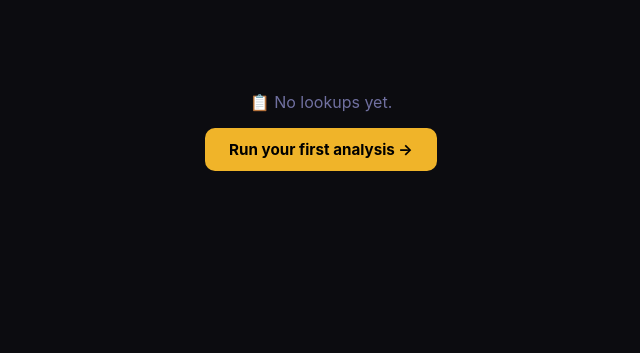
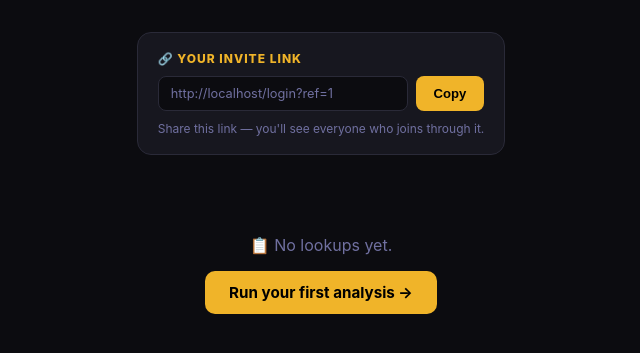
Before and after one commit to Oidas1/whowins, a Flask app: page /journal in a window 1280 px wide. Shown: the part 57-410 px from the top of the page, without its empty margins (319-959 px from the left). Run offline with Flask 3, Linux system fonts and the light colour scheme; the visitor is signed in with stand-in values (Sample User, id 1); data comes from the database, SQL or seed files in the repository; data that the repository does not hold is empty.

Commit message:
Add referral tracking and admin user dashboard

```diff
--- a/app.py
+++ b/app.py
@@ -32,6 +32,14 @@ RENDER_SERVICE_ID = os.environ.get('RENDER_SERVICE_ID', '')
 _password_store = {'value': os.environ.get('SITE_PASSWORD', 'whowins2026')}
 
 # ── Models ────────────────────────────────────────────────────────────────────
+
+class UserProfile(db.Model):
+    __tablename__ = 'ww_users'
+    id          = db.Column(db.Integer, primary_key=True)
+    user_uid    = db.Column(db.String(64), unique=True, nullable=False, index=True)
+    referred_by = db.Column(db.String(64), nullable=True)   # uid of referrer
+    first_seen  = db.Column(db.DateTime, default=datetime.utcnow)
+    last_seen   = db.Column(db.DateTime, default=datetime.utcnow)
 
 class Query(db.Model):
     __tablename__ = 'ww_queries'
@@ -97,21 +105,38 @@ def is_authed():
 def get_user_uid():
     if 'user_uid' not in session:
         session['user_uid'] = str(uuid.uuid4())
-    return session['user_uid']
+    uid = session['user_uid']
+    profile = UserProfile.query.filter_by(user_uid=uid).first()
+    if profile is None:
+        profile = UserProfile(
+            user_uid=uid,
+            referred_by=session.get('ref')
+        )
+        db.session.add(profile)
+        db.session.commit()
+    else:
+        profile.last_seen = datetime.utcnow()
+        db.session.commit()
+    return uid
 
 # ── Auth routes ───────────────────────────────────────────────────────────────
 
 @app.route('/login', methods=['GET', 'POST'])
 def login():
+    # Store referral code from URL before login
+    ref = request.args.get('ref') or request.form.get('ref')
+    if ref:
+        session['ref'] = ref
+
     error = None
     if request.method == 'POST':
         if request.form.get('password') == get_password():
             session['authed'] = True
-            get_user_uid()          # assign persistent user ID on first login
+            get_user_uid()
             rotate_password()
             return redirect(url_for('index'))
         error = 'Wrong password. Try again.'
-    return render_template('login.html', error=error)
+    return render_template('login.html', error=error, ref=ref or session.get('ref', ''))
 
 @app.route('/logout')
 def logout():
@@ -123,6 +148,39 @@ def admin_password():
     if request.args.get('key') != ADMIN_KEY:
         return 'Unauthorized.', 403
     return render_template('admin_password.html', password=get_password())
+
+@app.route('/admin/users')
+def admin_users():
+    if request.args.get('key') != ADMIN_KEY:
+        return 'Unauthorized.', 403
+
+    users = UserProfile.query.order_by(UserProfile.first_seen.desc()).all()
+    user_data = []
+    for u in users:
+        queries  = Query.query.filter_by(user_uid=u.user_uid).all()
+        wins     = sum(1 for q in queries if q.outcome == 'win')
+        losses   = sum(1 for q in queries if q.outcome == 'loss')
+        referrals = UserProfile.query.filter_by(referred_by=u.user_uid).count()
+        user_data.append({
+            'uid':       u.user_uid[:8] + '…',
+            'full_uid':  u.user_uid,
+            'joined':    u.first_seen.strftime('%b %d, %Y'),
+            'last_seen': u.last_seen.strftime('%b %d, %Y'),
+            'queries':   len(queries),
+            'wins':      wins,
+            'losses':    losses,
+            'referrals': referrals,
+            'referred_by': (u.referred_by[:8] + '…') if u.referred_by else '—',
+        })
+
+    total_users   = len(users)
+    total_queries = Query.query.count()
+    return render_template('admin_users.html',
+        users=user_data,
+        total_users=total_users,
+        total_queries=total_queries,
+        admin_key=ADMIN_KEY
+    )
 
 # ── Main routes ───────────────────────────────────────────────────────────────
 
--- a/static/css/style.css
+++ b/static/css/style.css
@@ -661,6 +661,96 @@ button[type="submit"]:disabled { opacity: 0.5; cursor: default; }
 }
 .btn-new:hover { background: var(--accent2); }
 
+/* ── Referral card ───────────────────────────────── */
+.referral-card {
+  background: var(--surface);
+  border: 1px solid var(--border);
+  border-radius: var(--radius);
+  padding: 18px 20px;
+  display: flex;
+  flex-direction: column;
+  gap: 10px;
+}
+
+.referral-label {
+  font-size: 0.75rem;
+  font-weight: 800;
+  letter-spacing: 1px;
+  text-transform: uppercase;
+  color: var(--accent);
+}
+
+.referral-row {
+  display: flex;
+  gap: 8px;
+}
+
+.referral-input {
+  flex: 1;
+  background: var(--bg);
+  border: 1px solid var(--border);
+  border-radius: 8px;
+  padding: 9px 12px;
+  color: var(--muted);
+  font-size: 0.8rem;
+  outline: none;
+  cursor: text;
+}
+
+.btn-copy-ref {
+  background: var(--accent);
+  color: #000;
+  border: none;
+  border-radius: 8px;
+  padding: 9px 18px;
+  font-size: 0.82rem;
+  font-weight: 800;
+  cursor: pointer;
+  white-space: nowrap;
+  transition: background 0.2s;
+  flex-shrink: 0;
+}
+.btn-copy-ref:hover { background: var(--accent2); }
+
+.referral-hint {
+  font-size: 0.75rem;
+  color: var(--muted);
+}
+
+/* ── Admin table ─────────────────────────────────── */
+.admin-wrap { max-width: 900px; margin: 0 auto; display: flex; flex-direction: column; gap: 20px; }
+.admin-table-wrap { overflow-x: auto; }
+
+.admin-table {
+  width: 100%;
+  border-collapse: collapse;
+  font-size: 0.85rem;
+}
+
+.admin-table th {
+  text-align: left;
+  padding: 10px 14px;
+  color: var(--muted);
+  font-size: 0.72rem;
+  font-weight: 700;
+  letter-spacing: 0.8px;
+  text-transform: uppercase;
+  border-bottom: 1px solid var(--border);
+  white-space: nowrap;
+}
+
+.admin-table td {
+  padding: 12px 14px;
+  border-bottom: 1px solid var(--border);
+  color: var(--text);
+}
+
+.admin-table tr:last-child td { border-bottom: none; }
+
+.uid-cell { font-family: monospace; font-size: 0.78rem; color: var(--muted); }
+.win-cell  { color: var(--green); font-weight: 700; }
+.loss-cell { color: var(--red);   font-weight: 700; }
+
 /* ── Login ───────────────────────────────────────── */
 .login-card {
   max-width: 380px;
--- a/templates/journal.html
+++ b/templates/journal.html
@@ -17,6 +17,16 @@
 
 <main>
   <div class="journal-wrap">
+
+    <!-- Referral link -->
+    <div class="referral-card">
+      <div class="referral-label">🔗 Your invite link</div>
+      <div class="referral-row">
+        <input class="referral-input" id="refLink" value="{{ request.host_url }}login?ref={{ session.get('user_uid','') }}" readonly>
+        <button class="btn-copy-ref" onclick="copyRef()">Copy</button>
+      </div>
+      <p class="referral-hint">Share this link — you'll see everyone who joins through it.</p>
+    </div>
 
     {% if entries %}
 
@@ -39,7 +49,7 @@
         <span class="stat-label">Losses ✗</span>
       </div>
       <div class="stat-box">
-        <span class="stat-num">{% if settled > 0 %}{{ ((wins / settled) * 100)|round|int }}%{% else %}—{% endif %}</span>
+        <span class="stat-num">{% if settled %}{{ ((wins / settled) * 100)|round|int }}%{% else %}—{% endif %}</span>
         <span class="stat-label">Hit Rate</span>
       </div>
     </div>
```
Also changed, not shown: static/js/app.js (+9 -0 lines), templates/admin_users.html (added, +66 -0 lines).
